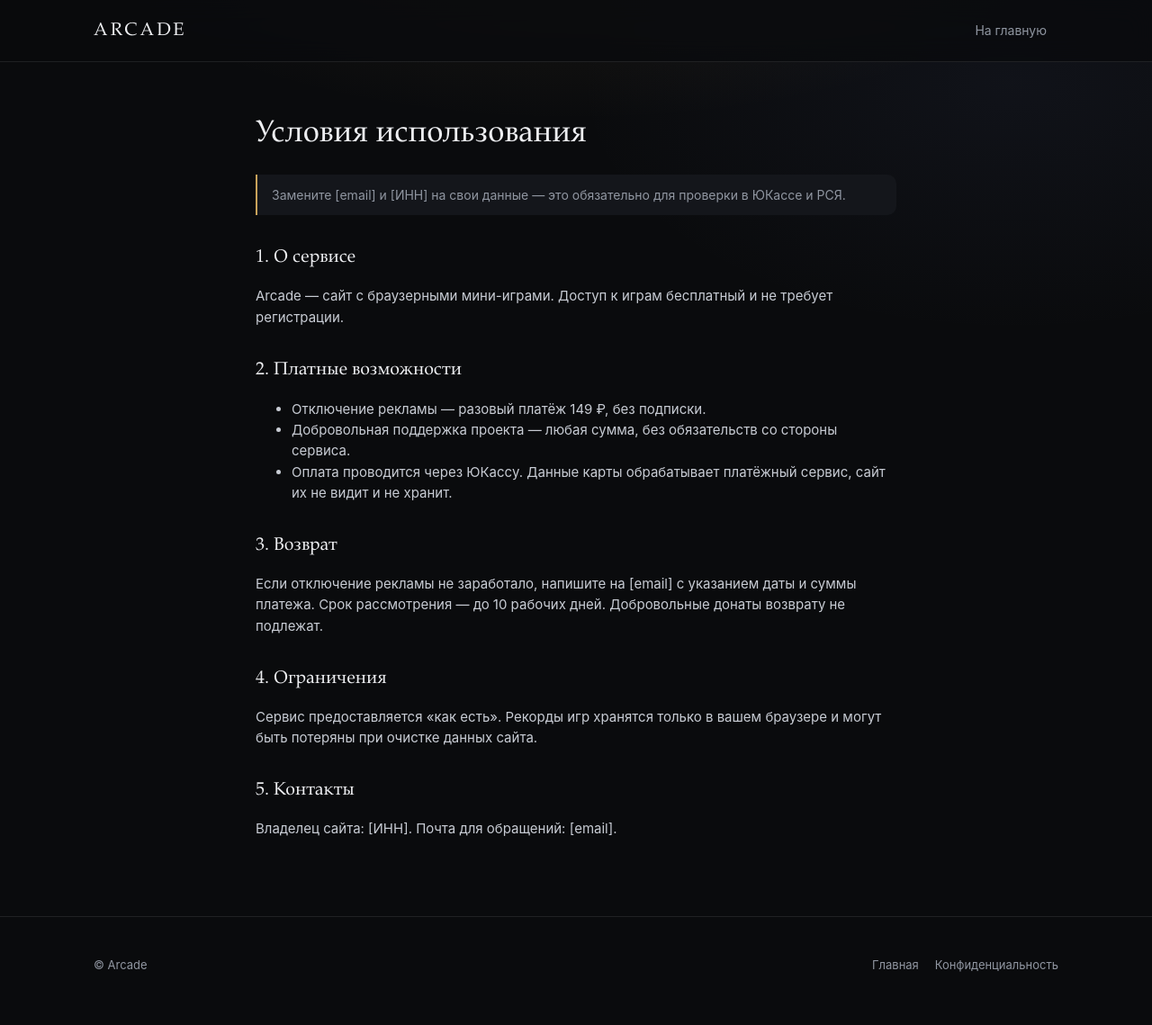
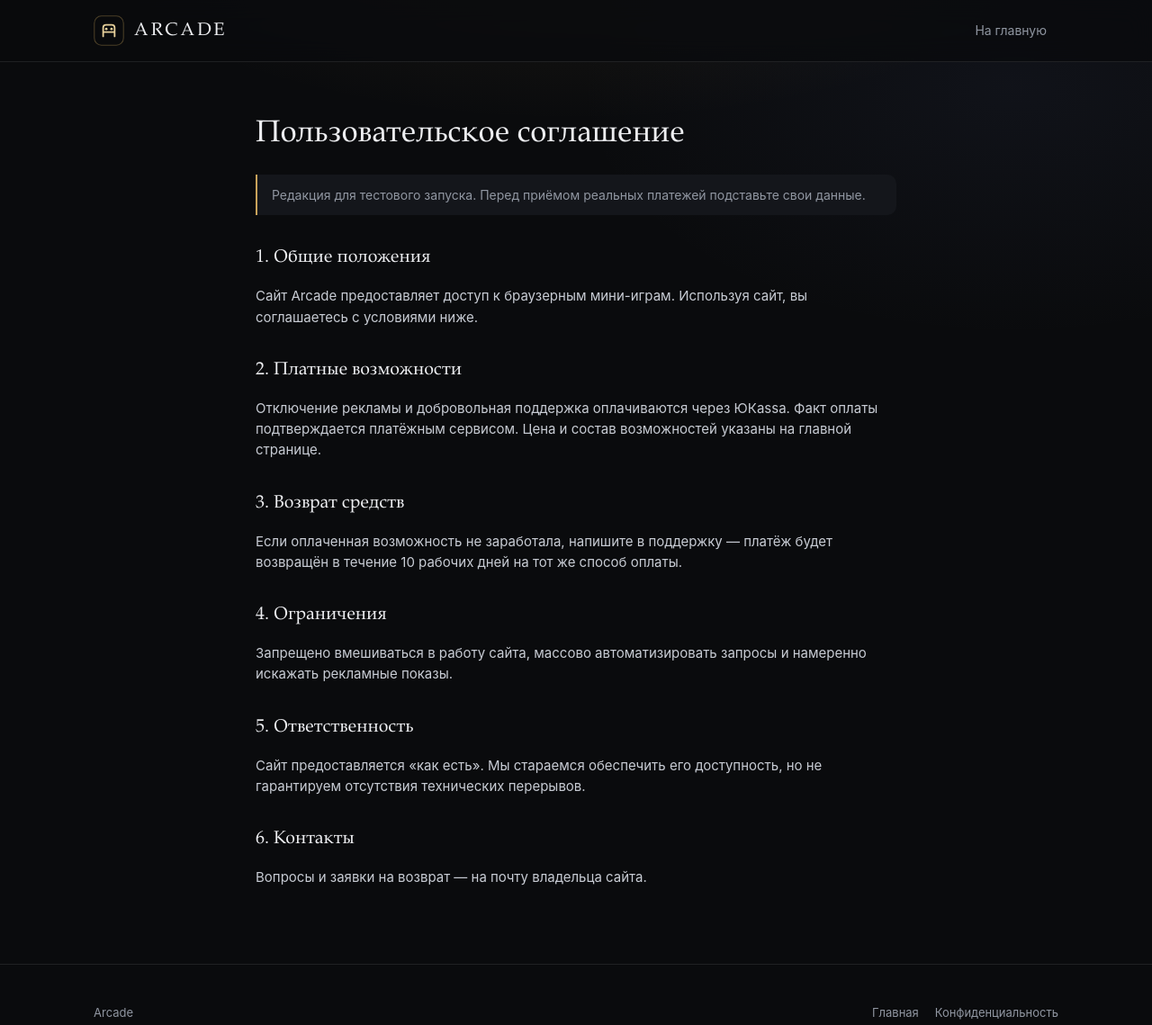
Before and after one commit to Maganed/mini-igry-arcade, a plain HTML site: page terms.html in a window 1280 px wide. Shown: the whole page at 90% size. Drawn offline with Linux system fonts and the light colour scheme.

Commit message:
fix: иконка сайта и стили на странице условий

```diff
--- a/terms.html
+++ b/terms.html
@@ -1,48 +1,57 @@
-<!DOCTYPE html>
+<!doctype html>
 <html lang="ru">
 	<head>
 		<meta charset="utf-8" />
 		<meta name="viewport" content="width=device-width, initial-scale=1" />
-<meta name="robots" content="noindex" />
-<title>Условия использования — Arcade</title>
+		<title>Пользовательское соглашение — Arcade</title>
+		<meta name="description" content="Условия использования сайта Arcade и правила оплаты." />
+		<link rel="icon" href="favicon.svg" type="image/svg+xml" />
+		<link rel="apple-touch-icon" href="favicon.svg" />
 		<link rel="stylesheet" href="styles.css" />
 	</head>
 	<body>
 		<header class="site-header">
 			<div class="container header-inner">
-    <a class="brand" href="./"><span class="brand-name">Arcade</span></a>
-    <nav class="nav"><a href="./">На главную</a></nav>
+				<a class="brand" href="index.html" aria-label="Arcade — на главную">
+					<svg class="brand-mark" viewBox="0 0 64 64" aria-hidden="true">
+						<rect x="1.5" y="1.5" width="61" height="61" rx="15" fill="none" stroke="#c9a35a" stroke-opacity=".35" stroke-width="2" />
+						<path d="M20 44V26a6 6 0 0 1 6-6h12a6 6 0 0 1 6 6v18M20 35h24" fill="none" stroke="#e6cf9a" stroke-width="3.4" stroke-linecap="round" />
+						<circle cx="26.5" cy="28.5" r="2.6" fill="#e6cf9a" />
+						<circle cx="37.5" cy="28.5" r="2.6" fill="#e6cf9a" />
+					</svg>
+					<span class="brand-name">Arcade</span>
+				</a>
+				<nav class="nav"><a class="btn btn-small" href="index.html">На главную</a></nav>
 			</div>
 		</header>
 
 		<main class="legal">
-  <h1>Условия использования</h1>
-  <p class="note">Замените [email] и [ИНН] на свои данные — это обязательно для проверки в ЮКассе и РСЯ.</p>
+			<h1>Пользовательское соглашение</h1>
+			<p class="note">Редакция для тестового запуска. Перед приёмом реальных платежей подставьте свои данные.</p>
 
-  <h2>1. О сервисе</h2>
-  <p>Arcade — сайт с браузерными мини-играми. Доступ к играм бесплатный и не требует регистрации.</p>
+			<h2>1. Общие положения</h2>
+			<p>Сайт Arcade предоставляет доступ к браузерным мини-играм. Используя сайт, вы соглашаетесь с условиями ниже.</p>
 
 			<h2>2. Платные возможности</h2>
-  <ul>
-    <li>Отключение рекламы — разовый платёж 149 ₽, без подписки.</li>
-    <li>Добровольная поддержка проекта — любая сумма, без обязательств со стороны сервиса.</li>
-    <li>Оплата проводится через ЮКассу. Данные карты обрабатывает платёжный сервис, сайт их не видит и не хранит.</li>
-  </ul>
+			<p>Отключение рекламы и добровольная поддержка оплачиваются через ЮКassa. Факт оплаты подтверждается платёжным сервисом. Цена и состав возможностей указаны на главной странице.</p>
 
-  <h2>3. Возврат</h2>
-  <p>Если отключение рекламы не заработало, напишите на [email] с указанием даты и суммы платежа. Срок рассмотрения — до 10 рабочих дней. Добровольные донаты возврату не подлежат.</p>
+			<h2>3. Возврат средств</h2>
+			<p>Если оплаченная возможность не заработала, напишите в поддержку — платёж будет возвращён в течение 10 рабочих дней на тот же способ оплаты.</p>
 
 			<h2>4. Ограничения</h2>
-  <p>Сервис предоставляется «как есть». Рекорды игр хранятся только в вашем браузере и могут быть потеряны при очистке данных сайта.</p>
+			<p>Запрещено вмешиваться в работу сайта, массово автоматизировать запросы и намеренно искажать рекламные показы.</p>
 
-  <h2>5. Контакты</h2>
-  <p>Владелец сайта: [ИНН]. Почта для обращений: [email].</p>
+			<h2>5. Ответственность</h2>
+			<p>Сайт предоставляется «как есть». Мы стараемся обеспечить его доступность, но не гарантируем отсутствия технических перерывов.</p>
+
+			<h2>6. Контакты</h2>
+			<p>Вопросы и заявки на возврат — на почту владельца сайта.</p>
 		</main>
 
 		<footer class="site-footer">
 			<div class="container footer-inner">
-    <p>© Arcade</p>
-    <p class="footer-links"><a href="./">Главная</a><a href="privacy.html">Конфиденциальность</a></p>
+				<p>Arcade</p>
+				<p class="footer-links"><a href="index.html">Главная</a><a href="privacy.html">Конфиденциальность</a></p>
 			</div>
 		</footer>
 	</body>
```
Lines whose indentation alone changed are shown as unchanged.
